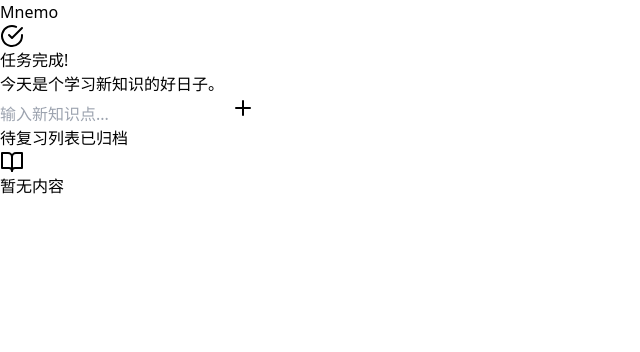
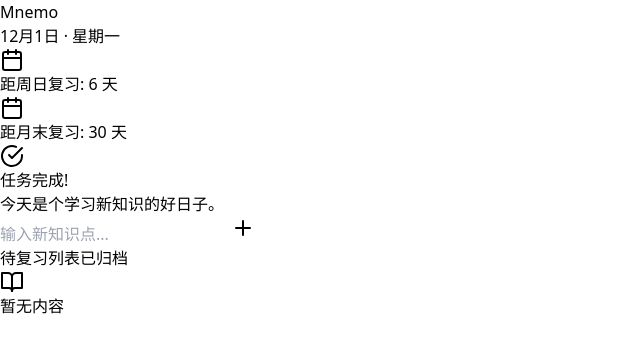
Before and after one commit to w2334681436-wang/memory-app, a React (Vite) app: page / in a window 1280 px wide. Shown: the top 352 px of the page, without its empty margins (0-640 px from the left). Built offline with nearby package versions, Linux system fonts and the light colour scheme.

Commit message:
Update App.jsx

```diff
--- a/src/App.jsx
+++ b/src/App.jsx
@@ -1,8 +1,7 @@
 import React, { useState, useEffect, useMemo } from 'react';
 import {
-  BookOpen, CheckCircle, Clock, Plus, Trash2, WifiOff, Archive
+  BookOpen, CheckCircle, Clock, Plus, Trash2, WifiOff, Archive, Calendar
 } from 'lucide-react';
-
 /**
  * Mnemo (记忆复利) - PWA Version
  */
@@ -230,8 +229,37 @@
         </div>
       </header>
 
-      <main className="max-w-2xl mx-auto px-4 py-6 space-y-6">
-{/* Undo Toast (策略5) */}
+<main className="max-w-2xl mx-auto px-4 py-6 space-y-6">
+        {/* Date & Countdown Info */}
+        <div className="mb-2">
+          <h1 className="text-2xl font-bold text-slate-900">
+            {new Date().toLocaleDateString('zh-CN', { month: 'long', day: 'numeric' })} · 星期{['日', '一', '二', '三', '四', '五', '六'][new Date().getDay()]}
+          </h1>
+          <div className="flex gap-4 mt-2 text-xs font-medium text-slate-500">
+             <span className="flex items-center gap-1">
+               <Calendar className="w-3 h-3 text-indigo-500" />
+               距周日复习: <span className="text-indigo-600 font-bold">{(() => {
+                 const d = (7 - new Date().getDay()) % 7;
+                 return d === 0 ? '就是今天' : `${d} 天`;
+               })()}</span>
+             </span>
+             <span className="flex items-center gap-1">
+               <Calendar className="w-3 h-3 text-rose-500" />
+               距月末复习: <span className="text-rose-600 font-bold">{(() => {
+                 const today = new Date();
+                 const currentMonth = today.getMonth();
+                 const currentYear = today.getFullYear();
+                 // 下个月的第0天即为本月最后一天
+                 const lastDay = new Date(currentYear, currentMonth + 1, 0);
+                 const daysLeft = lastDay.getDate() - today.getDate();
+                 return daysLeft <= 0 ? '就是今天' : `${daysLeft} 天`;
+               })()}</span>
+             </span>
+          </div>
+        </div>
+
+        {/* Status Card */}
+        {/* Undo Toast (策略5) */}
         {lastState && (
           <div className="fixed top-20 right-4 z-50 animate-bounce-slight">
             <button
```
